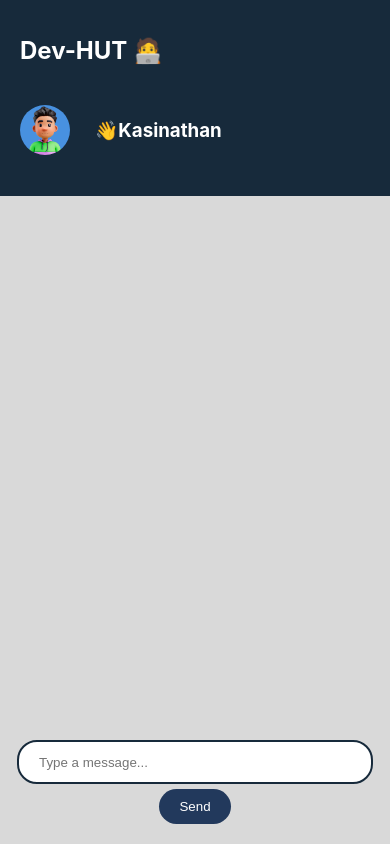
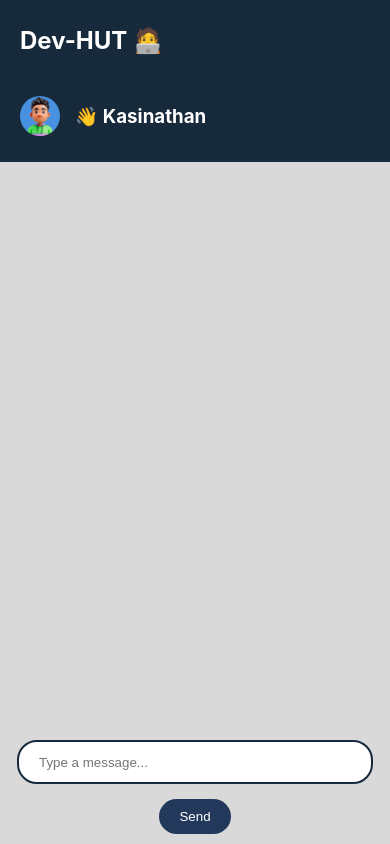
Before and after one commit to kasinathan28/Audio-to-text-converter-and-Email-drafting-using-AI, a React (Create React App) app: page / in a window 390 px wide. Built offline with nearby package versions, Linux system fonts and the light colour scheme.

Commit message:
Ui complete.

```diff
--- a/package.json
+++ b/package.json
@@ -6,6 +6,8 @@
     "@testing-library/jest-dom": "^5.17.0",
     "@testing-library/react": "^13.4.0",
     "@testing-library/user-event": "^13.5.0",
+    "axios": "^1.6.8",
+    "http": "^0.0.1-security",
     "react": "^18.2.0",
     "react-dom": "^18.2.0",
     "react-router-dom": "^6.22.3",
--- a/src/modules/index/Index.js
+++ b/src/modules/index/Index.js
@@ -1,28 +1,47 @@
 import React, { useState } from 'react';
 import "./index.css";
-
-// Images
 import Avatar from "./assets/9440461.jpg";
+import axios from 'axios';
 
 function Index() {
   const [message, setMessage] = useState('');
   const [messages, setMessages] = useState([]);
+  const [loading, setLoading] = useState(false);
 
   const handleMessageChange = (event) => {
     setMessage(event.target.value);
   };
 
-  const sendMessage = () => {
+  const sendMessage = async () => {
     if (message.trim() !== '') {
-      setMessages([...messages, { text: message, sender: 'user' }]);
-      setMessage('');
+      setLoading(true); // Show loading animation
+
+      try {
+        const response = await axios.post('http://localhost:5000/openAi', { prompt: message });
+        if (response.status === 200) {
+          const botResponse = response.data.botResponse;
+          // Append both sent and bot's response messages to the message list
+          setMessages([...messages, { text: message, sender: 'user' }, { text: botResponse, sender: 'bot' }]);
+        } else {
+          console.error('Failed to get bot response');
+        }
+      } catch (error) {
+        console.error('Failed to get bot response:', error.message);
+      } finally {
+        setLoading(false); // Hide loading animation
+      }
     }
+    setMessage(''); // Clear input field after sending message
   };
 
   const handleKeyPress = (event) => {
     if (event.key === 'Enter') {
       sendMessage();
     }
+  };
+
+  const copyToClipboard = (text) => {
+    navigator.clipboard.writeText(text);
   };
 
   return (
@@ -36,7 +55,7 @@ function Index() {
             <div className='user'>
               <img src={Avatar} alt="User Avatar" className="avatar" />
               <div className="user-details">
-                <h3>👋Kasinathan</h3>
+                <h3>👋 Kasinathan</h3>
               </div>
             </div>
           </div>
@@ -46,8 +65,14 @@ function Index() {
             {messages.map((msg, index) => (
               <div key={index} className={msg.sender === 'user' ? 'message sent' : 'message received'}>
                 {msg.text}
+                {msg.sender === 'bot' && (
+                  <button onClick={() => copyToClipboard(msg.text)}>Copy</button>
+                )}
               </div>
             ))}
+            {loading && (
+              <div className='message sent'>Loading...</div>
+            )}
           </div>
           <div className="chat-input">
             <input
--- a/src/modules/index/index.css
+++ b/src/modules/index/index.css
@@ -51,11 +51,18 @@
 }
 
 .right {
+  justify-content: center;
+  margin: auto;
   width: 80%;
+  height: 90%;
   padding: 20px;
 }
 
 .chat {
+  border-radius: 10px;
+  padding: 10px;
+  margin-bottom: 10px;
+  background: #333;
   width: 100%;
   height: calc(100% - 50px);
   overflow-y: auto;
@@ -88,22 +95,36 @@
 .message {
   margin: 10px;
   padding: 10px;
+  height: auto;
   border-radius: 5px;
-  max-width: 70%;
+  max-width: 60%;
+}
+
+.message button{
+  padding: 10px;
+  display: flex;
+  margin-top: auto;
+  margin-right: auto;
+  border-radius: 10px;
+  background: #22395c;
+  border:1px solid #fff;
+  color: #fff;
+  margin-top: 10px;
 }
 
 .sent {
+  display: flex;
+  margin-left: auto;
+  justify-content: flex-start;
+  text-transform: capitalize;
   background-color: #22395c;
   color: white;
-  align-self: flex-end;
 }
 
 .received {
   background-color: #f0f0f0;
   color: #333;
-  align-self: flex-start;
 }
-
 
 
 @media (max-width: 768px) {
@@ -113,25 +134,37 @@
       overflow: hidden;
       border-radius: 0px;
   }
+  .list{
+    padding-top: 10px;
+    margin-bottom: 0px;
+  }
+
   .left {
-    width: auto;
+    width: 100%;
     height: auto;
+    padding: 0px;
+    padding-left: 20px;
   }
+
   .right {
-      width: auto;
+    padding: 0px;
+    width: 100%;
+    height: 100vh;
   }
+
   .chat{
-    margin-top: 0px;
-    position: absolute;
-    border-radius: 10px;
-    width: 90%;
-    height: calc(100% - 350px);
+    padding: 0px;
+    border-radius: 0px;
+    width:100%;
+    height: auto;
+    background: none;
     overflow-x: scroll;
   }
 
   .chat-input {
       flex-direction: column;
   }
+
   .chat-input input {
     position: absolute;
     width: 80%;
@@ -142,15 +175,22 @@
   }
   .chat-input button{
     position: absolute;
-    bottom: 20px;
+    bottom: 10px;
+  }
+
+  .avatar{
+    margin: 0px;
+    width: 40px;
+    height: auto;
   }
 }
 
 
 @media (max-width: 768px) {
   .message {
-    max-width: 90%;
-    height: 30px;
+    margin-left: auto;
+    width:90%;
+    height: auto;
   }
 
   .sent,
@@ -166,7 +206,8 @@
   }
 
   .received {
-    margin-right: auto;
+    margin-left: 10px;
+    float: left;
     background-color: #f0f0f0;
     color: #333;
     align-self: flex-start;
--- /dev/null
+++ b/src/services/baseURL.js
@@ -0,0 +1 @@
+export const BASE_URL = `http://localhost:5000`
```
Also changed, not shown: src/services/api.js (added), 1 other file (tests, documents, lock files or other folders).
